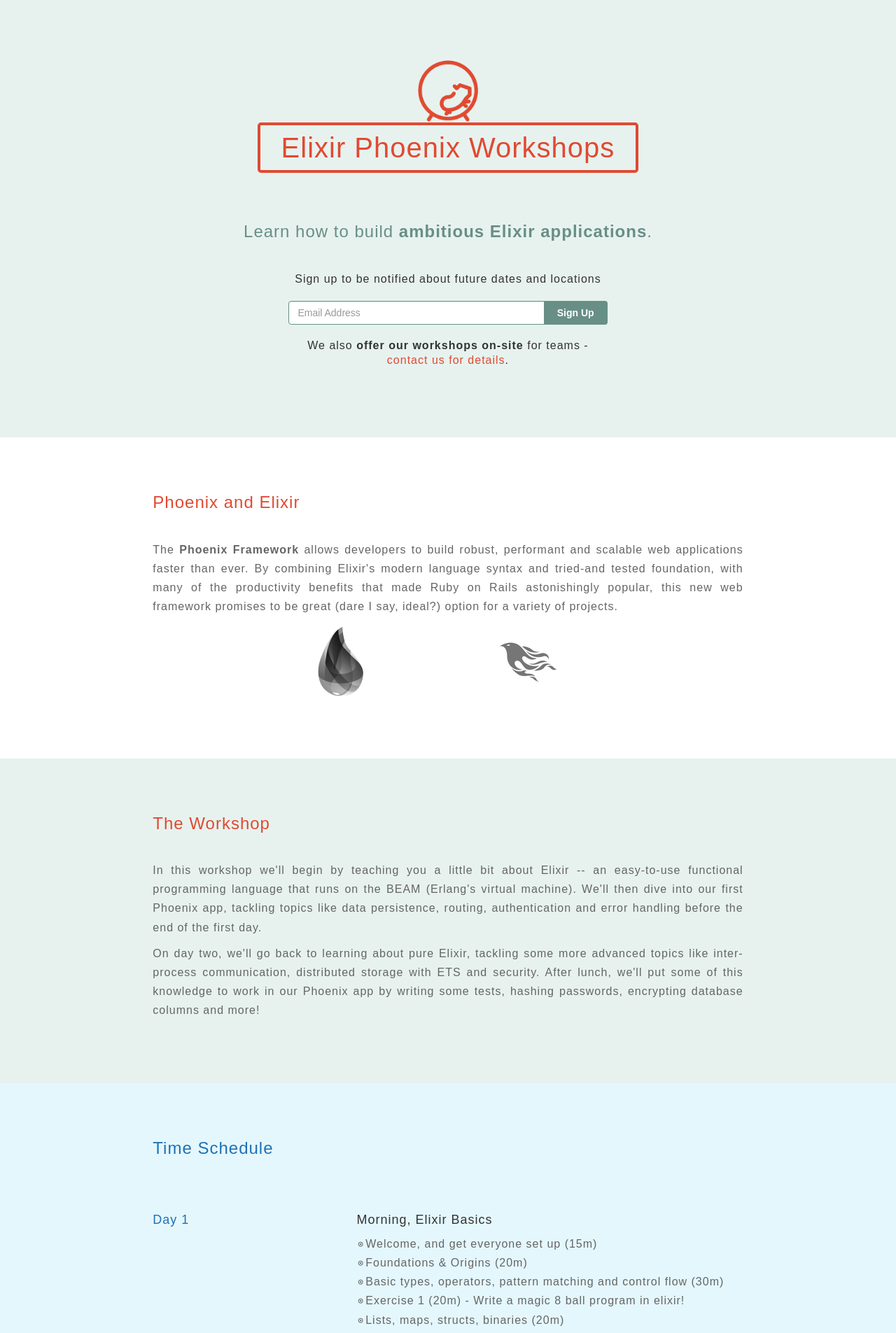
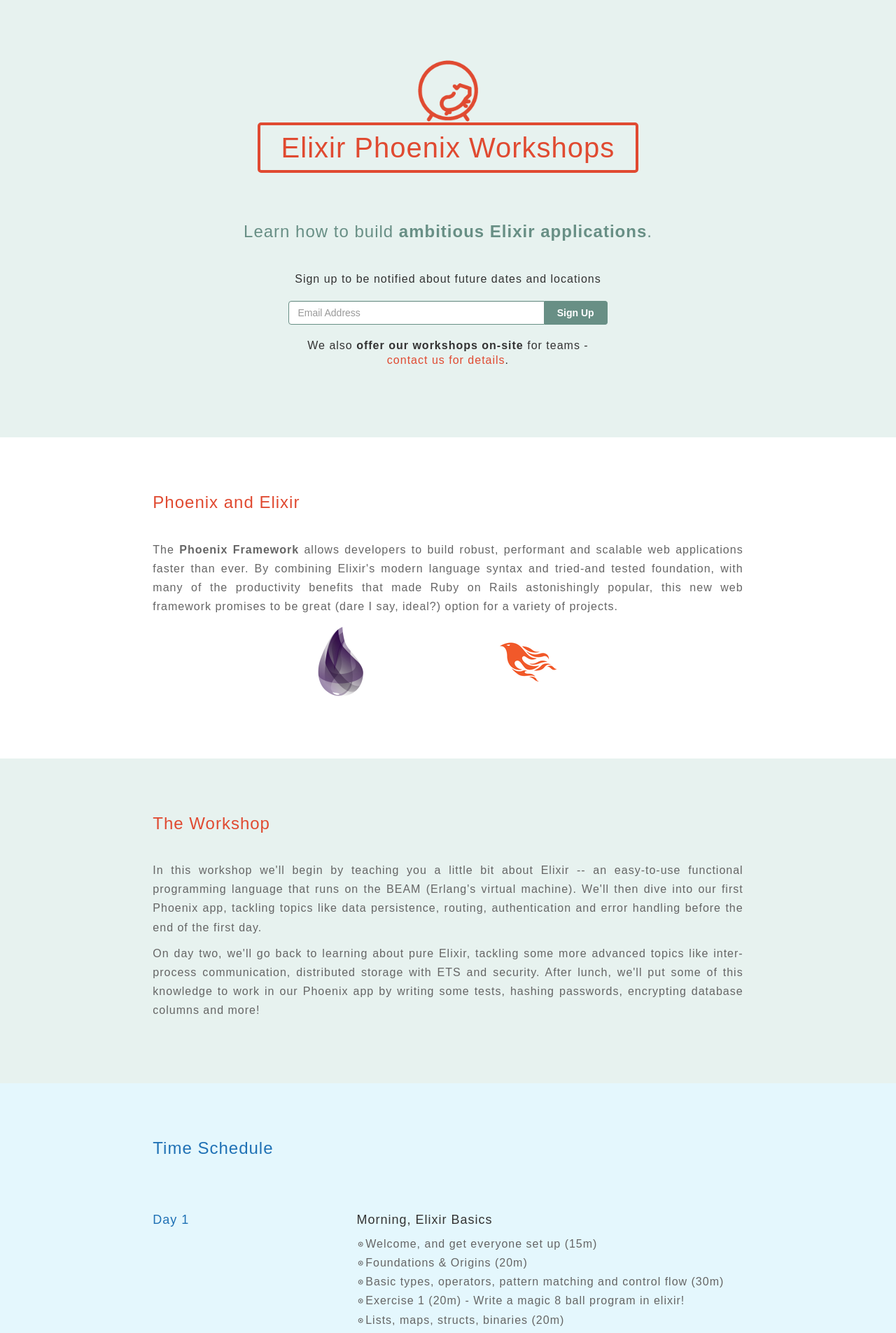
Before and after one commit to mainmatter/elixir-phoenix-workshops, a Jekyll site: the page built from index.html, in a window 1280 px wide. Shown: the top 1905 px of the page at 70% size. Built offline with Jekyll 4.4.1, drawn with Linux system fonts in a browser that asks for light colours; nearby versions of some CDN libraries.

Commit message:
Remove grayscale filter effects on logos

```diff
--- a/css/main.scss
+++ b/css/main.scss
@@ -314,9 +314,6 @@
   background-repeat: no-repeat;
   background-position: center center;
   background-size: contain;
-  filter: gray;
-  -webkit-filter: grayscale(1);
-  transition: filter ease-in-out .15s, -webkit-filter ease-in-out .15s;
   display: inline-block;
   width: 100px;
   height: 100px;
@@ -328,9 +325,6 @@
   background-repeat: no-repeat;
   background-position: center center;
   background-size: contain;
-  filter: gray;
-  -webkit-filter: grayscale(1);
-  transition: filter ease-in-out .15s, -webkit-filter ease-in-out .15s;
   display: inline-block;
   width: 200px;
   height: 100px;
```
